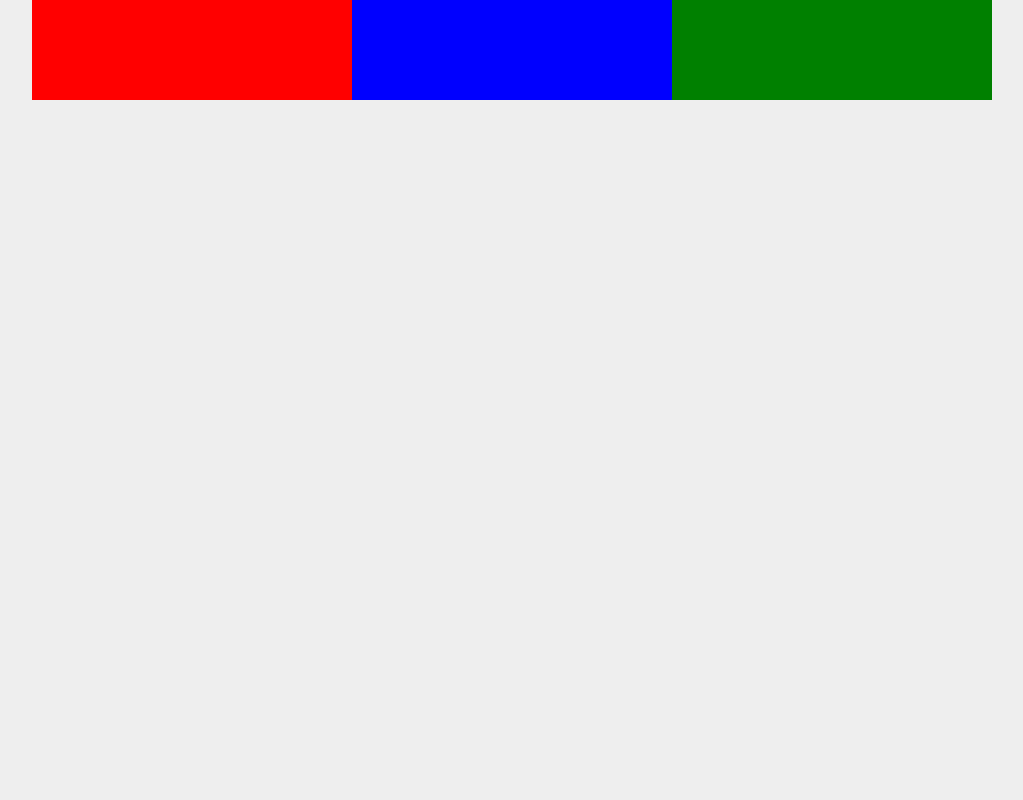
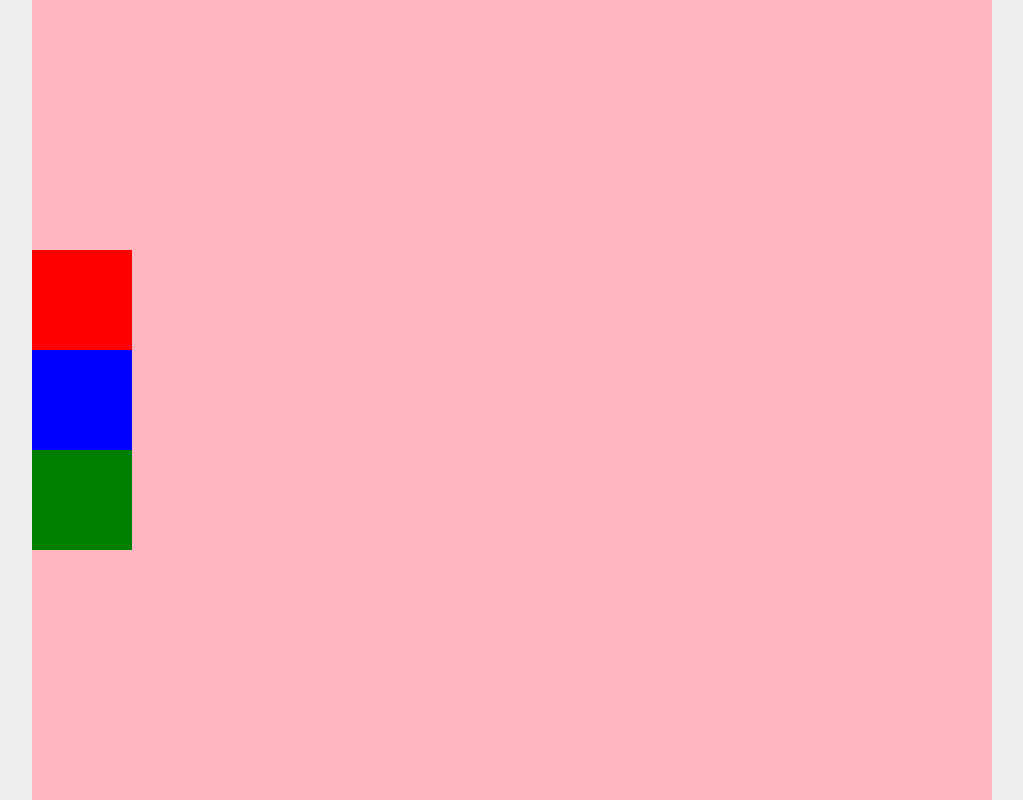
Before and after one commit to scottgamer/complete-flexbox-course, a plain HTML site: page index.html in a window 1280 px wide. Shown: the whole page, without its empty margins (128-1151 px from the left). Drawn offline with Linux system fonts and the light colour scheme.

Commit message:
added styles for flex direction

```diff
--- a/style.css
+++ b/style.css
@@ -18,11 +18,15 @@ body {
   display: flex;
   background: lightpink;
   flex-wrap: wrap;
+  flex-direction: column;
+  height: 800px;
+  justify-content: center;
+  align-items: flex-start;
 }
 
 .box {
-  height: 100px;
-  flex: 1;
+  width: 100px;
+  flex: 0 0 100px;
   /* min-width: 200px; */
   /* flex-basis: 200px; */
   /* width: 320px; */
```
